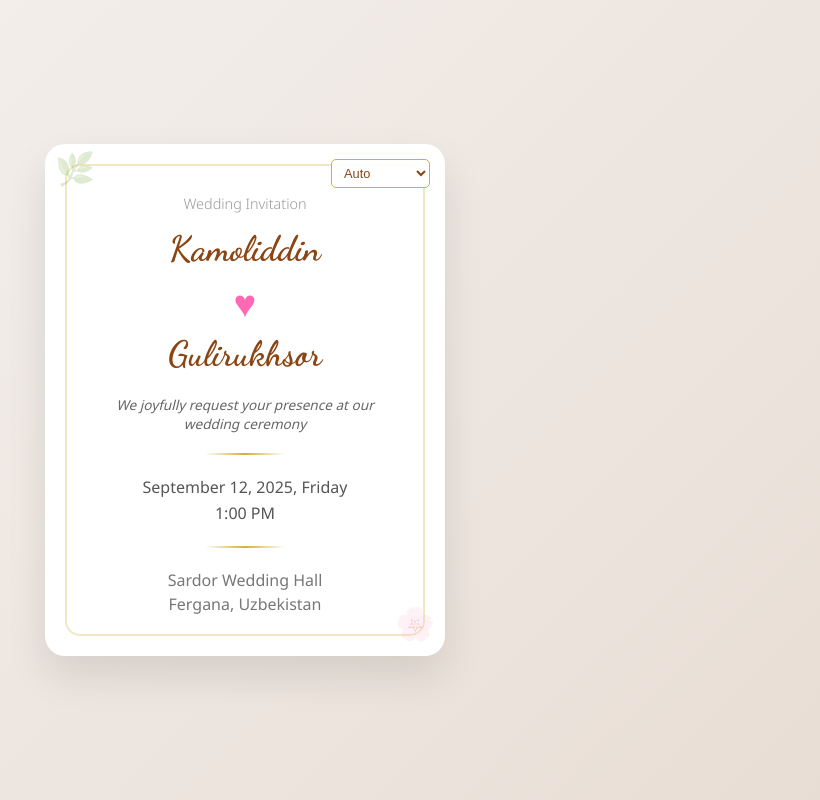
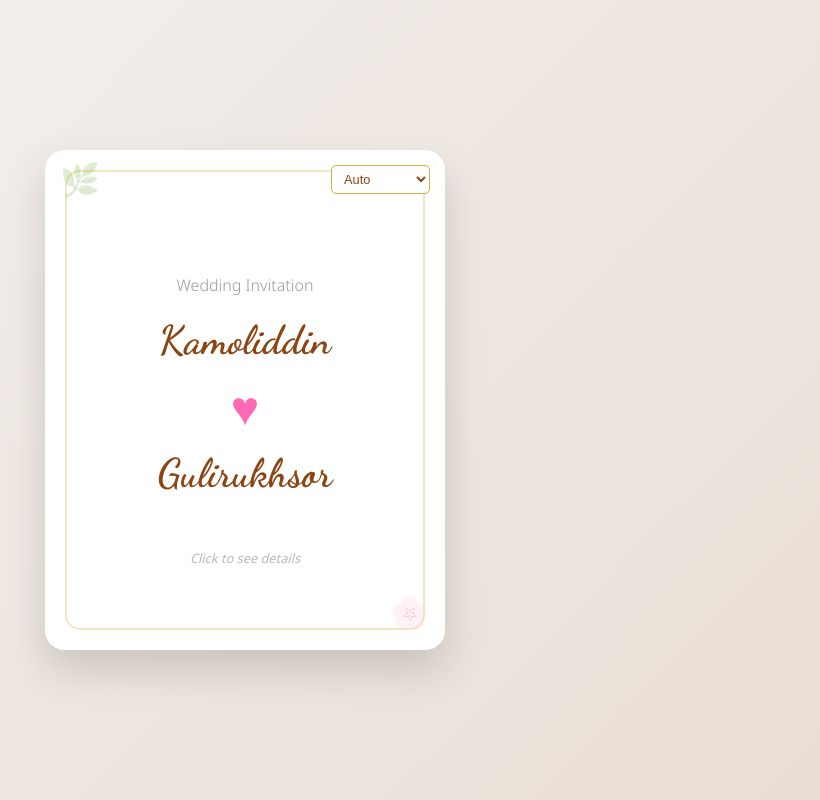
Before and after one commit to Flyukiy/wedding-invitation, a plain HTML site: page index.html in a window 1280 px wide. Shown: the whole page, without its empty margins (395-1215 px from the left). Drawn offline with Linux system fonts and the light colour scheme.

Commit message:
Add flash card logic and fix style issues

```diff
--- a/index.html
+++ b/index.html
@@ -21,22 +21,60 @@
             justify-content: center;
             align-items: center;
             padding: 20px;
+            perspective: 1000px;
         }
 
         body[data-lang="kr"] {
             font-family: 'Noto Sans KR', sans-serif;
         }
 
+        .flip-card {
+            background-color: transparent;
+            width: 400px;
+            height: 500px;
+            perspective: 1000px;
+            cursor: pointer;
+        }
+
+        .flip-card-inner {
+            position: relative;
+            width: 100%;
+            height: 100%;
+            text-align: center;
+            transition: transform 0.8s cubic-bezier(0.175, 0.885, 0.32, 1.275);
+            transform-style: preserve-3d;
+        }
+
+        .flip-card.flipped .flip-card-inner {
+            transform: rotateY(180deg);
+        }
+
+        .flip-card-front, .flip-card-back {
+            position: absolute;
+            width: 100%;
+            height: 100%;
+            -webkit-backface-visibility: hidden;
+            backface-visibility: hidden;
+            border-radius: 20px;
+            box-shadow: 0 20px 40px rgba(0, 0, 0, 0.15);
+            overflow: hidden;
+        }
+
+        .flip-card-back {
+            transform: rotateY(180deg);
+        }
+
         .wedding-card {
             background: white;
-            border-radius: 20px;
-            box-shadow: 0 20px 40px rgba(0, 0, 0, 0.1);
-            max-width: 400px;
             width: 100%;
+            height: 100%;
             padding: 40px;
             text-align: center;
             position: relative;
             overflow: hidden;
+            display: flex;
+            flex-direction: column;
+            justify-content: center;
         }
 
         .wedding-card::before {
@@ -89,17 +127,17 @@
 
         .names {
             font-family: 'Dancing Script', cursive;
-            font-size: 2.2rem;
+            font-size: 2.5rem;
             color: #8b4513;
-            margin-bottom: 10px;
+            margin-bottom: 15px;
             font-weight: 700;
             line-height: 1.2;
         }
 
         .heart {
-            font-size: 2rem;
+            font-size: 2.5rem;
             color: #ff69b4;
-            margin: 10px 0;
+            margin: 15px 0;
             animation: pulse 2s infinite;
         }
 
@@ -108,25 +146,43 @@
             50% { transform: scale(1.2); }
         }
 
+        .flip-hint {
+            position: absolute;
+            bottom: -40px;
+            left: 50%;
+            transform: translateX(-50%);
+            font-size: 0.8rem;
+            color: #999;
+            font-style: italic;
+            opacity: 0.7;
+            animation: bounce 2s infinite;
+        }
+
+        @keyframes bounce {
+            0%, 20%, 50%, 80%, 100% { transform: translateX(-50%) translateY(0); }
+            40% { transform: translateX(-50%) translateY(-10px); }
+            60% { transform: translateX(-50%) translateY(-5px); }
+        }
+
         .date-time {
-            font-size: 1rem;
-            color: #555;
-            margin: 20px 0;
-            line-height: 1.6;
+            font-size: 0.8rem;
+            color: #777;
+            margin: 10px 0;
+            line-height: 1.5;
             font-weight: 400;
         }
 
         .venue {
-            font-size: 1rem;
+            font-size: 0.8rem;
             color: #777;
-            margin-top: 15px;
+            margin: 1px 0;
             line-height: 1.5;
         }
 
         .floral-accent {
             position: absolute;
-            top: 10px;
-            left: 10px;
+            top: 15px;
+            left: 15px;
             font-size: 2rem;
             opacity: 0.2;
             animation: float 3s ease-in-out infinite;
@@ -134,8 +190,8 @@
 
         .floral-accent:nth-child(3) {
             top: auto;
-            bottom: 10px;
-            right: 10px;
+            bottom: 15px;
+            right: 15px;
             left: auto;
             animation-delay: 1.5s;
         }
@@ -146,51 +202,81 @@
         }
 
         .divider {
-            width: 80px;
+            width: 100px;
             height: 2px;
             background: linear-gradient(to right, transparent, #d4af37, transparent);
-            margin: 20px auto;
+            margin: 25px auto;
         }
 
         .invitation-header {
-            font-size: 0.9rem;
+            font-size: 1rem;
             color: #999;
-            margin-bottom: 15px;
-            margin-top: 10px;
+            margin-bottom: 20px;
             font-weight: 300;
             text-align: center;
         }
 
         .invitation-text {
-            font-size: 0.85rem;
+            font-size: 0.9rem;
             color: #666;
             margin: 20px auto;
-            line-height: 1.4;
+            line-height: 1.5;
             font-style: italic;
-            max-width: 280px;
+            max-width: 300px;
+        }
+
+        .back-content {
+            display: flex;
+            flex-direction: column;
+            justify-content: center;
+            height: 100%;
+        }
+
+        .back-flip-hint {
+            position: absolute;
+            bottom: 10px;
+            left: 50%;
+            transform: translateX(-50%);
+            font-size: 0.8rem;
+            color: #999;
+            font-style: italic;
+            opacity: 0.7;
+            display: none;
         }
 
         @media (max-width: 480px) {
+            .flip-card {
+                width: 350px;
+                height: 450px;
+            }
+
             .wedding-card {
                 padding: 30px 20px;
-                margin: 10px;
             }
 
             .names {
-                font-size: 1.8rem;
+                font-size: 2rem;
+            }
+
+            .heart {
+                font-size: 2rem;
             }
 
             .date-time {
-                font-size: 1.1rem;
+                font-size: 1rem;
             }
         }
     </style>
 </head>
 <body>
+    <div class="flip-card" id="flipCard" onclick="flipCard()">
+        <div class="flip-card-inner">
+            <!-- Front Side -->
+            <div class="flip-card-front">
                 <div class="wedding-card">
                     <div class="decorative-border"></div>
                     <div class="language-selector">
-            <select id="languageSelect" onchange="changeLanguage(this.value)">
+                        <select id="languageSelect" onchange="changeLanguage(this.value)" onclick="event.stopPropagation()">
                             <option value="auto">Auto</option>
                             <option value="en">English</option>
                             <option value="kr">한국어</option>
@@ -202,11 +288,29 @@
                     <div class="floral-accent">🌿</div>
 
                     <div class="content">
+                        <div class="invitation-header" id="frontHeader">Wedding Invitation</div>
+
+                        <div class="names" id="groomName">Kamoliddin</div>
+                        <div class="heart">♥</div>
+                        <div class="names" id="brideName">Gulirukhsor</div>
+                        <div style="margin-bottom: 30px;"></div>
+
+                        <div class="flip-hint" id="flipHint">Click to see details</div>
+                    </div>
+                </div>
+            </div>
+
+            <!-- Back Side -->
+            <div class="flip-card-back">
+                <div class="wedding-card">
+                    <div class="decorative-border"></div>
+                    <div class="floral-accent">🌸</div>
+                    <div class="floral-accent">🌿</div>
+
+                    <div class="content back-content">
                         <div class="invitation-header" id="invitationHeader">Wedding Invitation</div>
 
-            <div class="names">Kamoliddin</div>
-            <div class="heart">♥</div>
-            <div class="names" id="brideName">Gulirukhsor</div>
+                        <div class="divider"></div>
 
                         <div class="invitation-text" id="invitationText">
                             We joyfully request your presence at our wedding ceremony
@@ -215,15 +319,17 @@
                         <div class="divider"></div>
 
                         <div class="date-time" id="dateTime">
-                September 12, 2025, Friday<br>
-                1:00 PM
+                            September 12, 2025, Friday, 1:00 PM
                         </div>
 
-            <div class="divider"></div>
+                        <div class="venue" id="venue">
+                            Sardor Wedding Hall<br>
+                            Fergana, Uzbekistan
+                        </div>
 
-            <div class="venue" id="venue">
-                Rolla Wedding Hall<br>
-                Fergana, Uzbekistan
+                        <div class="back-flip-hint" id="backFlipHint">Click to go back</div>
+                    </div>
+                </div>
             </div>
         </div>
     </div>
@@ -232,35 +338,51 @@
         const translations = {
             en: {
                 title: "Kamoliddin & Gulirukhsor Wedding Day",
+                frontHeader: "Wedding Invitation",
                 invitationHeader: "Wedding Invitation",
+                groomName: "Kamoliddin",
                 brideName: "Gulirukhsor",
                 invitationText: "We joyfully request your presence at our wedding ceremony",
                 dateTime: "September 12, 2025, Friday<br>1:00 PM",
-                venue: "Sardor Wedding Hall<br>Fergana, Uzbekistan"
+                venue: "Sardor Wedding Hall<br>Fergana, Uzbekistan",
+                flipHint: "Click to see details",
+                backFlipHint: "Click to go back"
             },
             kr: {
                 title: "카몰리딘 & 굴리루크소르 결혼식",
+                frontHeader: "결혼식 초대장",
                 invitationHeader: "결혼식 초대장",
+                groomName: "Kamoliddin",
                 brideName: "Gulirukhsor",
                 invitationText: "저희의 결혼식에 참석하여 축복해 주시기를 정중히 요청드립니다",
                 dateTime: "2025년 9월 12일 금요일<br>오후 1시",
-                venue: "사르도르 웨딩홀<br>페르가나, 우즈베키스탄"
+                venue: "사르도르 웨딩홀<br>페르가나, 우즈베키스탄",
+                flipHint: "클릭하여 세부 정보 보기",
+                backFlipHint: "클릭하여 돌아가기"
             },
             uz: {
                 title: "Kamoliddin va Guliruxsor nigoh kuni",
+                frontHeader: "Taklifnoma",
                 invitationHeader: "Taklifnoma",
+                groomName: "Kamoliddin",
                 brideName: "Guliruxsor",
                 invitationText: "Sizni to'y marosimimizda qatnashishga samimiy taklif etamiz",
                 dateTime: "2025-yil 12-sentabr, juma<br>Soat 13:00",
-                venue: "Sardor to'y zali<br>Farg'ona, O'zbekiston"
+                venue: "Sardor to'y zali<br>Farg'ona, O'zbekiston",
+                flipHint: "Tafsilotlar uchun bosing",
+                backFlipHint: "Orqaga qaytish uchun bosing"
             },
             ru: {
                 title: "Свадьба Камолиддина и Гулирухсор",
-                brideName: "Гулирухсор",
+                frontHeader: "Свадебное приглашение",
                 invitationHeader: "Свадебное приглашение",
+                groomName: "Kamoliddin",
+                brideName: "Guliruxsor",
                 invitationText: "С радостью приглашаем Вас разделить с нами этот торжественный день",
                 dateTime: "12 сентября 2025, пятница<br>13:00",
-                venue: "Свадебный зал Сардор<br>Фергана, Узбекистан"
+                venue: "Свадебный зал Сардор<br>Фергана, Узбекистан",
+                flipHint: "Нажмите для деталей",
+                backFlipHint: "Нажмите, чтобы вернуться"
             }
         };
 
@@ -274,6 +396,11 @@
             return 'en';
         }
 
+        function flipCard() {
+            const card = document.getElementById('flipCard');
+            card.classList.toggle('flipped');
+        }
+
         function changeLanguage(lang) {
             if (lang === 'auto') {
                 lang = detectLanguage();
@@ -283,11 +410,19 @@
             if (!translation) return;
 
             // Update content
+            document.getElementById('frontHeader').textContent = translation.frontHeader;
             document.getElementById('invitationHeader').textContent = translation.invitationHeader;
             document.getElementById('invitationText').textContent = translation.invitationText;
             document.getElementById('dateTime').innerHTML = translation.dateTime;
             document.getElementById('venue').innerHTML = translation.venue;
+            document.getElementById('flipHint').textContent = translation.flipHint;
+            document.getElementById('backFlipHint').textContent = translation.backFlipHint;
             document.title = translation.title;
+
+            const groomNameElement = document.getElementById('groomName');
+            if (groomNameElement && translation.groomName) {
+                groomNameElement.textContent = translation.groomName;
+            }
 
             const brideNameElement = document.getElementById('brideName');
             if (brideNameElement && translation.brideName) {
@@ -313,7 +448,6 @@
                 document.getElementById('languageSelect').value = 'auto';
             }
 
-            // Make sure we initialize all content including the bride's name
             changeLanguage(currentLang);
         }
 
```
Lines whose indentation alone changed are shown as unchanged.
